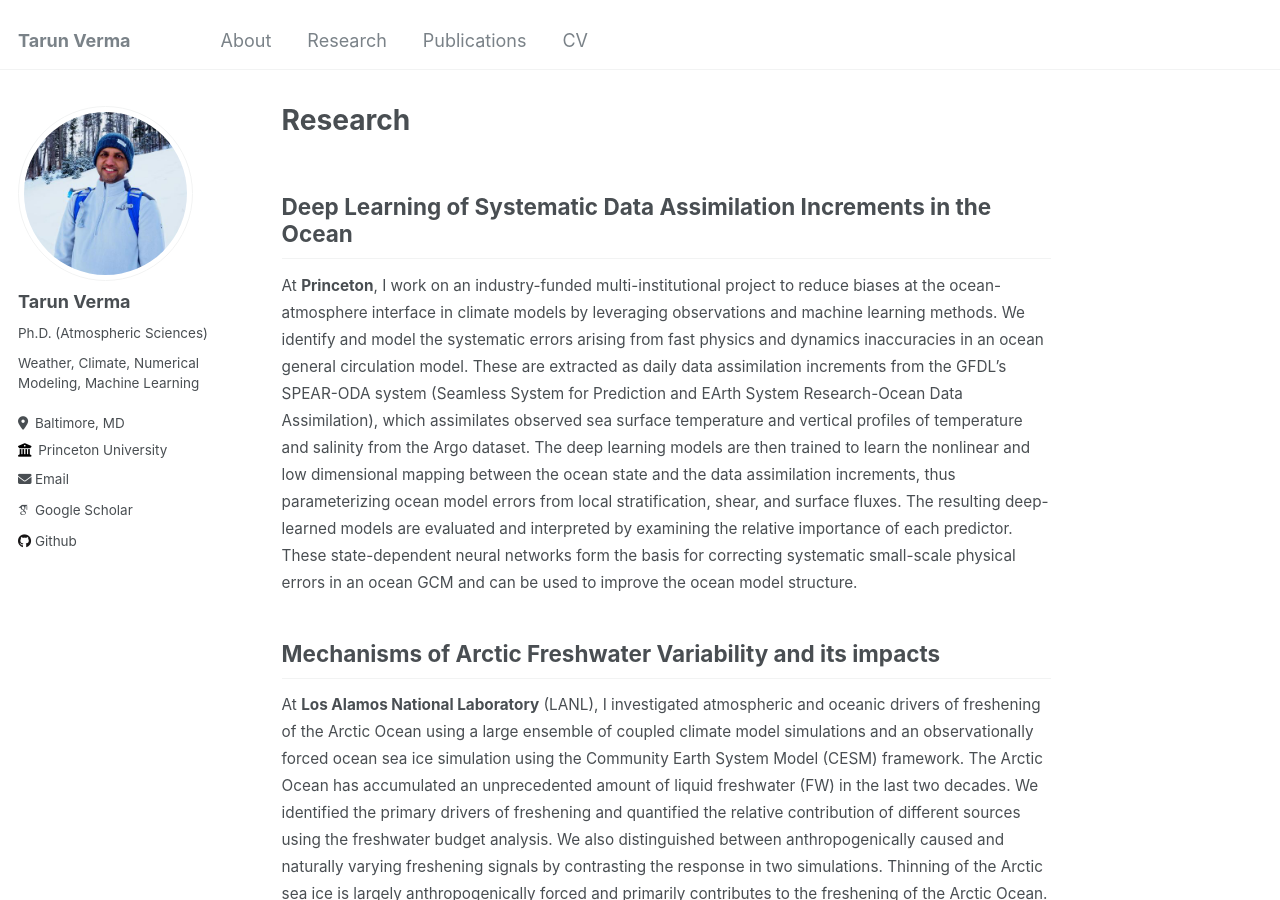
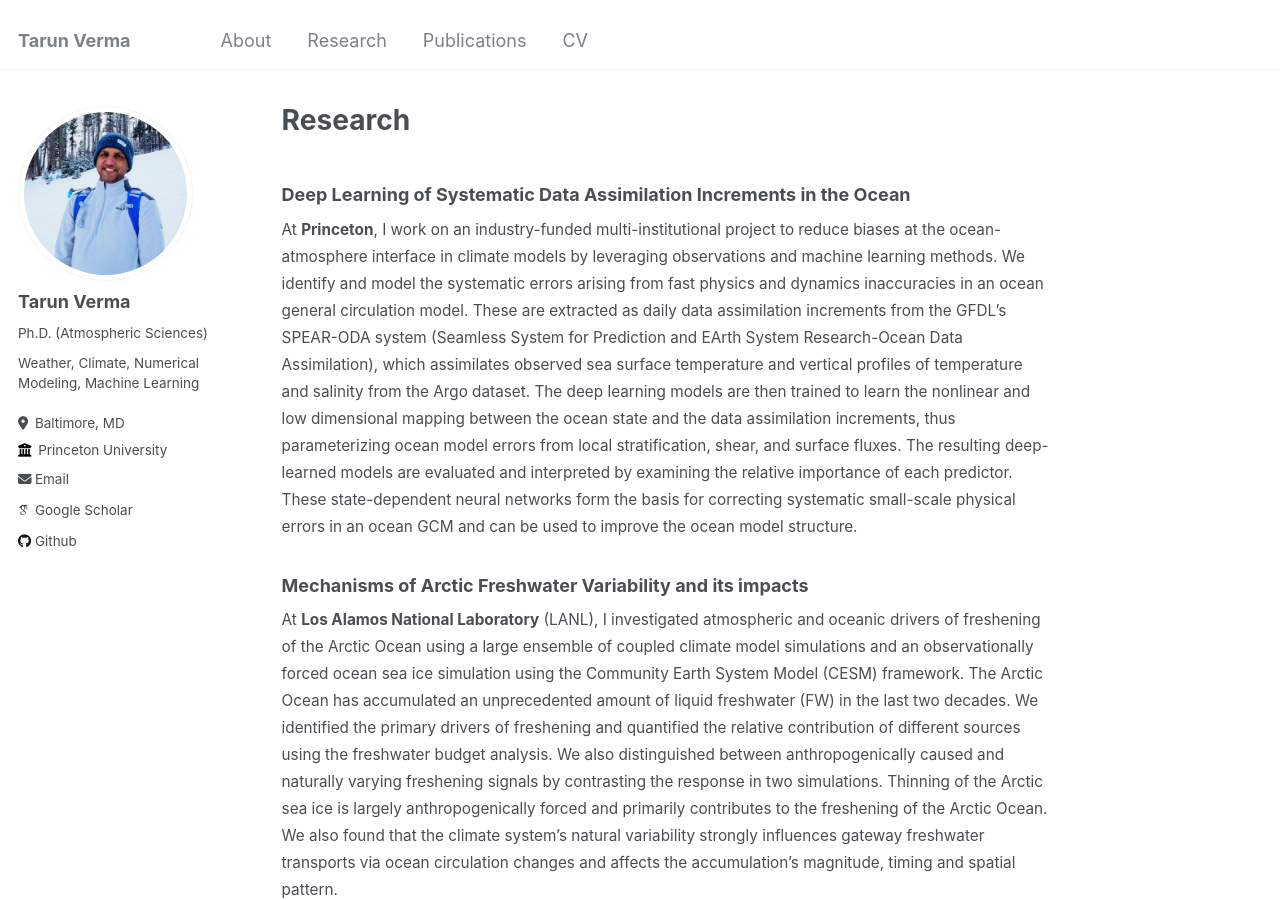
Before and after one commit to shiprock-1583/shiprock-1583.github.io, a Jekyll site: the page built from _pages/research.md, in a window 1280 px wide and 900 px high. Built offline with Jekyll 4.4.1, drawn with Linux system fonts in a browser that asks for light colours; some web fonts are replaced.

```diff
--- a/_pages/research.md
+++ b/_pages/research.md
@@ -4,16 +4,16 @@ title: "Research"
 author_profile: true
 ---
 
-## Deep Learning of Systematic Data Assimilation Increments in the Ocean
+### Deep Learning of Systematic Data Assimilation Increments in the Ocean
 <span style="font-size:0.85em;"> At **Princeton**, I work on an industry-funded multi-institutional project to reduce biases at the ocean-atmosphere interface in climate models by leveraging observations and machine learning methods. We identify and model the systematic errors arising from fast physics and dynamics inaccuracies in an ocean general circulation model. These are extracted as daily data assimilation increments from the GFDL's SPEAR-ODA system (Seamless System for Prediction and EArth System Research-Ocean Data Assimilation), which assimilates observed sea surface temperature and vertical profiles of temperature and salinity from the Argo dataset. The deep learning models are then trained to learn the nonlinear and low dimensional mapping between the ocean state and the data assimilation increments, thus parameterizing ocean model errors from local stratification, shear, and surface fluxes. The resulting deep-learned models are evaluated and interpreted by examining the relative importance of each predictor. These state-dependent neural networks form the basis for correcting systematic small-scale physical errors in an ocean GCM and can be used to improve the ocean model structure. </span>
 
-## Mechanisms of Arctic Freshwater Variability and its impacts
+### Mechanisms of Arctic Freshwater Variability and its impacts
 <span style="font-size:0.85em;"> At **Los Alamos National Laboratory** (LANL), I investigated atmospheric and oceanic drivers of freshening of the Arctic Ocean using a large ensemble of coupled climate model simulations and an observationally forced ocean sea ice simulation using the Community Earth System Model (CESM) framework. The Arctic Ocean has accumulated an unprecedented amount of liquid freshwater (FW) in the last two decades. We identified the primary drivers of freshening and quantified the relative contribution of different sources using the freshwater budget analysis. We also distinguished between anthropogenically caused and naturally varying freshening signals by contrasting the response in two simulations. Thinning of the Arctic sea ice is largely anthropogenically forced and primarily contributes to the freshening of the Arctic Ocean. We also found that the climate system's natural variability strongly influences gateway freshwater transports via ocean circulation changes and affects the accumulation's magnitude, timing and spatial pattern. </span>
 
 <span style="font-size:0.85em;"> I worked on an ocean modeling study that tracks freshwater from the Beaufort Gyre in the western Arctic Ocean and quantifies its effect on the North Atlantic Ocean's salinity. We found that during 1983-1995, the freshwater released from the Beaufort Gyre crossed the Canadian Arctic Archipelago and Davis Strait before freshening up the Labrador Sea by ~0.2 psu. In collaboration with NCAR, I am assessing the hindcast skill of an initialized decadal prediction large ensemble in predicting observed variations in the Arctic freshwater content. Such predictions often suffer from systematic errors called initialization-induced decadal drift. I worked on developing a new dynamical drift correction technique that removes bias and improves predictive skills over currently used methods. </span>
 
-## Deep Learning of Subpolar North Atlantic SST
+### Deep Learning of Subpolar North Atlantic SST
 <span style="font-size:0.85em;">As a part of an internal LANL grant sponsored by the Center for Space and Earth Science, I developed a deep-learning model to forecast high-latitude climate variability on seasonal to interannual timescales. The end goal was to investigate physical processes that provide predictability on different timescales and understand the benefits of using deep learning. For this purpose, a convolutional neural network (CNN) that predicts subpolar North Atlantic Sea Surface Temperature (SST) from prior SST and upper ocean heat content fields was trained on data from a long preindustrial control simulation with the CESM. </span>
 
-## Climate Extremes and Tropical Ocean Dynamical Response to Sulfate Aerosols
+### Climate Extremes and Tropical Ocean Dynamical Response to Sulfate Aerosols
 <span style="font-size:0.85em;"> My Ph.D. research at **Texas A&M University** included i) investigating the effect of sea surface temperature and synoptic variability on climate extremes over the continental United States using the Weather Research Forecasting model and ii) investigating aerosols' impact on tropical climate using the hierarchy of CESM simulations. In the first part, I studied the remote effect of SST interannual variability on precipitation and temperature extremes over the United States. The impact of propagating synoptic disturbances on the simulated mean state was also studied by changing the western lateral boundary conditions. The second part was carried out in collaboration with the Oak Ridge National Laboratory. I studied coupled ocean-atmosphere processes over the tropical Pacific and how anthropogenic sulfate aerosols affect them. The possibility of sulfate emissions from Asia as a potential source of seasonal-interannual predictability through its impact on ENSO dynamics was explored in this work. As a part of this work, I performed and analyzed a large ensemble of coupled and uncoupled climate model experiments using CESM. I completed all the simulations on the local high-performance cluster from the ground up. </span>
```
